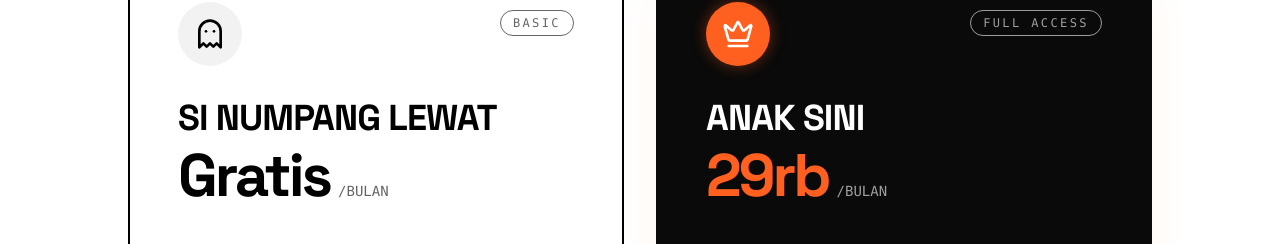
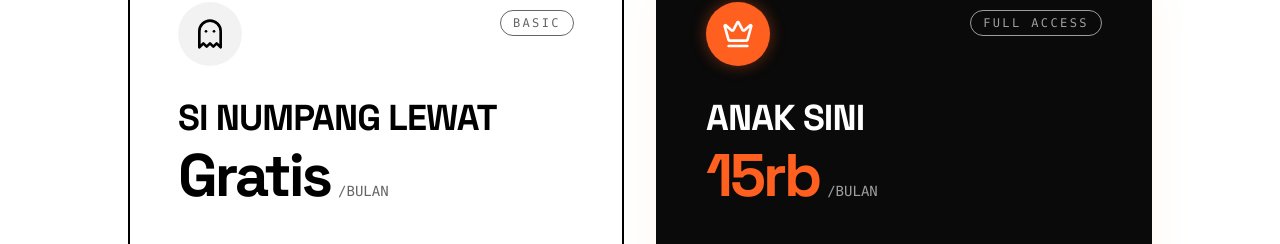
Before and after one commit to Habibidesign/RYLL-Website-V.1, a React (Vite) app: page / in a window 1280 px wide. Shown: the part 5567-5811 px from the top of the page. Built offline with nearby package versions, Linux system fonts and the light colour scheme.

Commit message:
feat: update 'Anak Sini' pricing to 15rb and add VS Code CSS linting settings while untracking the new file.

```diff
--- a/components/Pricing.tsx
+++ b/components/Pricing.tsx
@@ -89,7 +89,7 @@ const Pricing: React.FC = () => {
 
                <PricingCard
                   title="Anak Sini"
-                  price="29rb"
+                  price="15rb"
                   isPremium={true}
                   features={[
                      { label: "Buka Semua 50+ Deck", included: true },
```
Also changed, not shown: 1 other file (tests, documents, lock files or other folders).
